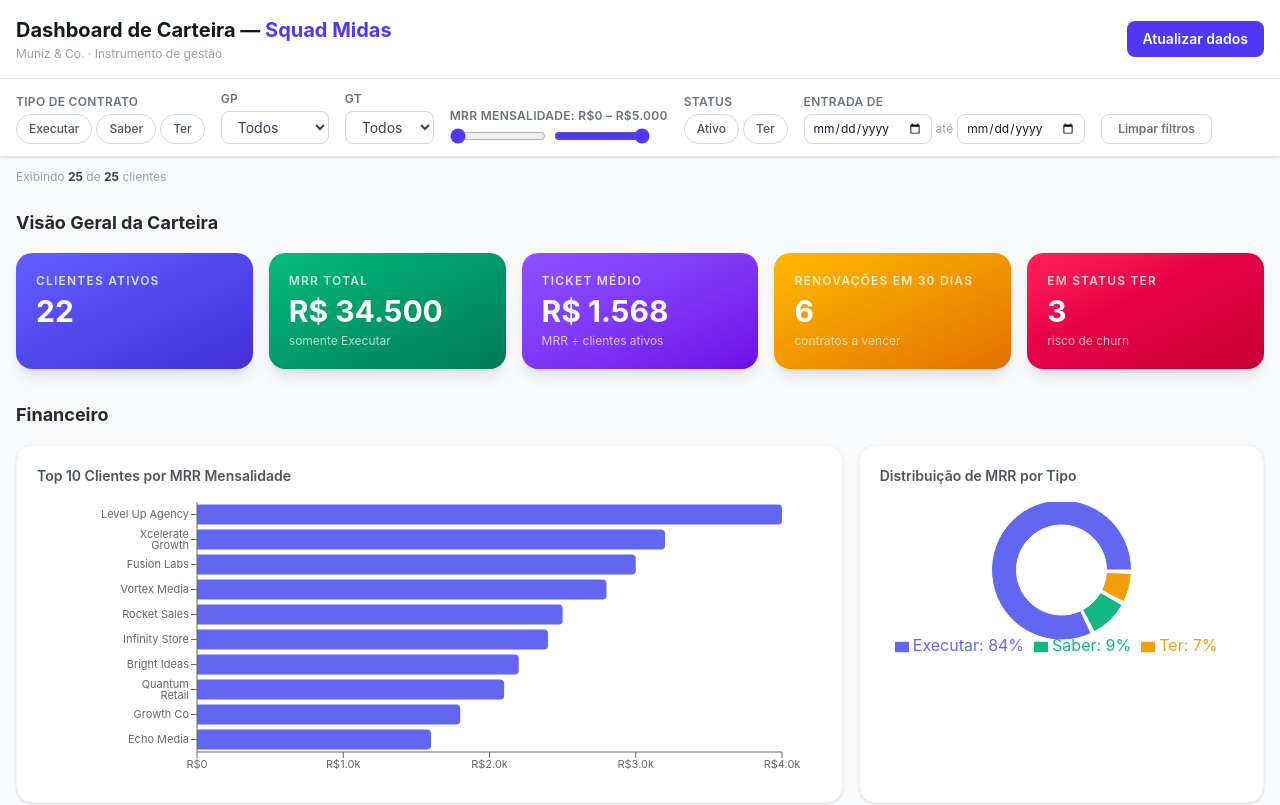
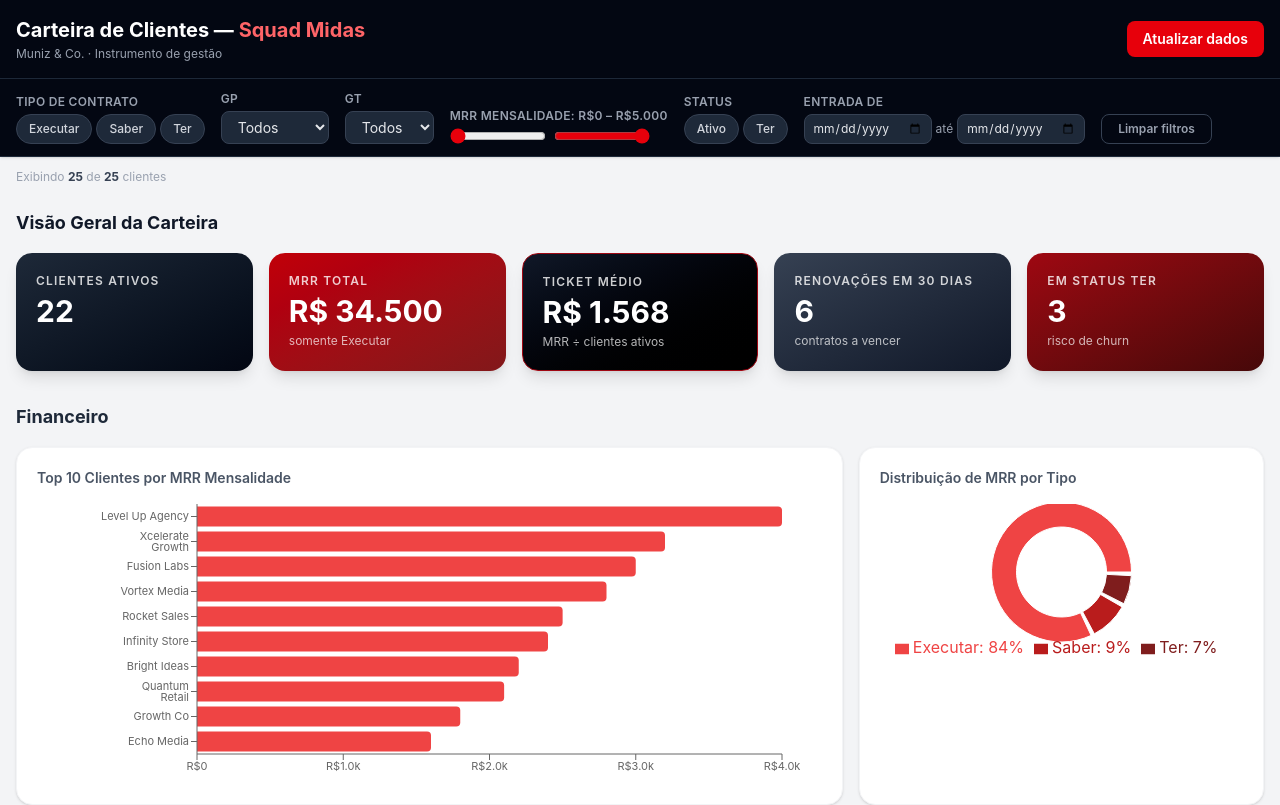
Before and after one commit to FVSilva/carteira-de-cliente, a React (Vite) app: page / in a window 1280 px wide. Shown: the top 805 px of the page. Built offline with nearby package versions, Linux system fonts and the light colour scheme.

Commit message:
style: tema preto e vermelho, renomear para Carteira de Clientes

```diff
--- a/package.json
+++ b/package.json
@@ -3,7 +3,7 @@
   "private": true,
   "version": "0.0.0",
   "type": "module",
-  "homepage": "https://felup.github.io/dashnovo",
+  "homepage": "https://FVSilva.github.io/dashnovo",
   "scripts": {
     "dev": "vite",
     "build": "vite build",
--- a/src/App.jsx
+++ b/src/App.jsx
@@ -29,14 +29,14 @@ export default function App() {
   const filtered = useMemo(() => applyFilters(data, filters), [data, filters]);
 
   return (
-    <div className="min-h-screen bg-gray-50">
+    <div className="min-h-screen bg-gray-100">
       {/* Header */}
-      <header className="bg-white border-b border-gray-200 shadow-sm">
+      <header className="bg-gray-950 border-b border-gray-800 shadow-sm">
         <div className="max-w-screen-2xl mx-auto px-4 py-4 flex items-center justify-between gap-4 flex-wrap">
           <div>
-            <h1 className="text-xl font-bold text-gray-900 m-0">
-              Dashboard de Carteira —{" "}
-              <span className="text-indigo-600">Squad Midas</span>
+            <h1 className="text-xl font-bold text-white m-0">
+              Carteira de Clientes —{" "}
+              <span className="text-red-400">Squad Midas</span>
             </h1>
             <p className="text-xs text-gray-400 mt-0.5">Muniz &amp; Co. · Instrumento de gestão</p>
           </div>
@@ -49,7 +49,7 @@ export default function App() {
             <button
               onClick={fetchData}
               disabled={loading}
-              className="px-4 py-2 text-sm font-semibold bg-indigo-600 text-white rounded-lg hover:bg-indigo-700 disabled:opacity-50 transition-colors"
+              className="px-4 py-2 text-sm font-semibold bg-red-600 text-white rounded-lg hover:bg-red-700 disabled:opacity-50 transition-colors"
             >
               {loading ? "Carregando..." : "Atualizar dados"}
             </button>
@@ -82,7 +82,7 @@ export default function App() {
       {/* Loading */}
       {loading && (
         <div className="max-w-screen-2xl mx-auto px-4 py-2">
-          <div className="bg-indigo-50 border border-indigo-200 rounded-lg p-3 text-sm text-indigo-700 animate-pulse">
+          <div className="bg-red-50 border border-red-200 rounded-lg p-3 text-sm text-red-700 animate-pulse">
             Buscando dados da planilha...
           </div>
         </div>
--- a/src/components/GlobalFilters.jsx
+++ b/src/components/GlobalFilters.jsx
@@ -32,13 +32,13 @@ export default function GlobalFilters({ data, filters, setFilters }) {
   }
 
   return (
-    <div className="bg-white border-b border-gray-200 sticky top-0 z-50 shadow-sm">
+    <div className="bg-gray-950 border-b border-gray-800 sticky top-0 z-50 shadow-sm">
       <div className="max-w-screen-2xl mx-auto px-4 py-3">
         <div className="flex flex-wrap gap-4 items-end">
 
           {/* Tipo de Contrato */}
           <div>
-            <label className="block text-xs font-semibold text-gray-500 uppercase tracking-wide mb-1">Tipo de Contrato</label>
+            <label className="block text-xs font-semibold text-gray-400 uppercase tracking-wide mb-1">Tipo de Contrato</label>
             <div className="flex gap-1">
               {tipos.map((t) => (
                 <button
@@ -46,8 +46,8 @@ export default function GlobalFilters({ data, filters, setFilters }) {
                   onClick={() => toggleList("tipoContrato", t)}
                   className={`px-3 py-1.5 text-xs rounded-full border font-medium transition-colors ${
                     filters.tipoContrato.includes(t)
-                      ? "bg-indigo-600 text-white border-indigo-600"
-                      : "bg-white text-gray-600 border-gray-300 hover:border-indigo-400"
+                      ? "bg-red-600 text-white border-red-600"
+                      : "bg-gray-800 text-gray-300 border-gray-700 hover:border-red-500"
                   }`}
                 >
                   {t}
@@ -58,11 +58,11 @@ export default function GlobalFilters({ data, filters, setFilters }) {
 
           {/* GP */}
           <div>
-            <label className="block text-xs font-semibold text-gray-500 uppercase tracking-wide mb-1">GP</label>
+            <label className="block text-xs font-semibold text-gray-400 uppercase tracking-wide mb-1">GP</label>
             <select
               value={filters.gp}
               onChange={(e) => setFilters((f) => ({ ...f, gp: e.target.value }))}
-              className="px-3 py-1.5 text-sm border border-gray-300 rounded-lg bg-white text-gray-700 focus:outline-none focus:ring-2 focus:ring-indigo-400"
+              className="px-3 py-1.5 text-sm border border-gray-700 rounded-lg bg-gray-800 text-gray-200 focus:outline-none focus:ring-2 focus:ring-red-500"
             >
               <option value="">Todos</option>
               {gps.map((g) => <option key={g} value={g}>{g}</option>)}
@@ -71,11 +71,11 @@ export default function GlobalFilters({ data, filters, setFilters }) {
 
           {/* GT */}
           <div>
-            <label className="block text-xs font-semibold text-gray-500 uppercase tracking-wide mb-1">GT</label>
+            <label className="block text-xs font-semibold text-gray-400 uppercase tracking-wide mb-1">GT</label>
             <select
               value={filters.gt}
               onChange={(e) => setFilters((f) => ({ ...f, gt: e.target.value }))}
-              className="px-3 py-1.5 text-sm border border-gray-300 rounded-lg bg-white text-gray-700 focus:outline-none focus:ring-2 focus:ring-indigo-400"
+              className="px-3 py-1.5 text-sm border border-gray-700 rounded-lg bg-gray-800 text-gray-200 focus:outline-none focus:ring-2 focus:ring-red-500"
             >
               <option value="">Todos</option>
               {gts.map((g) => <option key={g} value={g}>{g}</option>)}
@@ -84,7 +84,7 @@ export default function GlobalFilters({ data, filters, setFilters }) {
 
           {/* Faixa de MRR */}
           <div>
-            <label className="block text-xs font-semibold text-gray-500 uppercase tracking-wide mb-1">
+            <label className="block text-xs font-semibold text-gray-400 uppercase tracking-wide mb-1">
               MRR Mensalidade: R${filters.mrrMin.toLocaleString("pt-BR")} – R${filters.mrrMax.toLocaleString("pt-BR")}
             </label>
             <div className="flex gap-2 items-center">
@@ -95,7 +95,7 @@ export default function GlobalFilters({ data, filters, setFilters }) {
                 step={100}
                 value={filters.mrrMin}
                 onChange={(e) => setFilters((f) => ({ ...f, mrrMin: Math.min(Number(e.target.value), f.mrrMax - 100) }))}
-                className="w-24 accent-indigo-600"
+                className="w-24 accent-red-600"
               />
               <input
                 type="range"
@@ -104,14 +104,14 @@ export default function GlobalFilters({ data, filters, setFilters }) {
                 step={100}
                 value={filters.mrrMax}
                 onChange={(e) => setFilters((f) => ({ ...f, mrrMax: Math.max(Number(e.target.value), f.mrrMin + 100) }))}
-                className="w-24 accent-indigo-600"
+                className="w-24 accent-red-600"
               />
             </div>
           </div>
 
           {/* Status */}
           <div>
-            <label className="block text-xs font-semibold text-gray-500 uppercase tracking-wide mb-1">Status</label>
+            <label className="block text-xs font-semibold text-gray-400 uppercase tracking-wide mb-1">Status</label>
             <div className="flex gap-1">
               {allStatus.map((s) => (
                 <button
@@ -119,8 +119,8 @@ export default function GlobalFilters({ data, filters, setFilters }) {
                   onClick={() => toggleList("status", s)}
                   className={`px-3 py-1.5 text-xs rounded-full border font-medium transition-colors ${
                     filters.status.includes(s)
-                      ? "bg-emerald-600 text-white border-emerald-600"
-                      : "bg-white text-gray-600 border-gray-300 hover:border-emerald-400"
+                      ? "bg-red-700 text-white border-red-700"
+                      : "bg-gray-800 text-gray-300 border-gray-700 hover:border-red-500"
                   }`}
                 >
                   {s}
@@ -131,20 +131,20 @@ export default function GlobalFilters({ data, filters, setFilters }) {
 
           {/* Período de Entrada */}
           <div>
-            <label className="block text-xs font-semibold text-gray-500 uppercase tracking-wide mb-1">Entrada de</label>
+            <label className="block text-xs font-semibold text-gray-400 uppercase tracking-wide mb-1">Entrada de</label>
             <div className="flex gap-1 items-center">
               <input
                 type="date"
                 value={filters.dataInicio}
                 onChange={(e) => setFilters((f) => ({ ...f, dataInicio: e.target.value }))}
-                className="px-2 py-1.5 text-xs border border-gray-300 rounded-lg bg-white focus:outline-none focus:ring-2 focus:ring-indigo-400"
+                className="px-2 py-1.5 text-xs border border-gray-700 rounded-lg bg-gray-800 text-gray-200 focus:outline-none focus:ring-2 focus:ring-red-500"
               />
               <span className="text-gray-400 text-xs">até</span>
               <input
                 type="date"
                 value={filters.dataFim}
                 onChange={(e) => setFilters((f) => ({ ...f, dataFim: e.target.value }))}
-                className="px-2 py-1.5 text-xs border border-gray-300 rounded-lg bg-white focus:outline-none focus:ring-2 focus:ring-indigo-400"
+                className="px-2 py-1.5 text-xs border border-gray-700 rounded-lg bg-gray-800 text-gray-200 focus:outline-none focus:ring-2 focus:ring-red-500"
               />
             </div>
           </div>
@@ -152,7 +152,7 @@ export default function GlobalFilters({ data, filters, setFilters }) {
           {/* Reset */}
           <button
             onClick={resetFilters}
-            className="px-4 py-1.5 text-xs font-semibold text-gray-500 border border-gray-300 rounded-lg hover:bg-gray-50 transition-colors"
+            className="px-4 py-1.5 text-xs font-semibold text-gray-400 border border-gray-700 rounded-lg hover:bg-gray-800 transition-colors"
           >
             Limpar filtros
           </button>
--- a/src/components/Modulo1KPI.jsx
+++ b/src/components/Modulo1KPI.jsx
@@ -2,11 +2,11 @@ import { formatBRL, diasParaRenovacao } from "../utils/filters";
 
 function KPICard({ label, value, sub, color = "indigo" }) {
   const colors = {
-    indigo: "from-indigo-500 to-indigo-700",
-    emerald: "from-emerald-500 to-emerald-700",
-    amber: "from-amber-400 to-amber-600",
-    rose: "from-rose-500 to-rose-700",
-    violet: "from-violet-500 to-violet-700",
+    indigo: "from-gray-800 to-gray-950",
+    emerald: "from-red-700 to-red-900",
+    amber: "from-gray-700 to-gray-900",
+    rose: "from-red-800 to-red-950",
+    violet: "from-gray-900 to-black border border-red-800",
   };
   return (
     <div className={`bg-gradient-to-br ${colors[color]} rounded-2xl p-5 text-white shadow-lg`}>
@@ -30,7 +30,7 @@ export default function Modulo1KPI({ data }) {
 
   return (
     <section>
-      <h2 className="text-lg font-bold text-gray-800 mb-4">Visão Geral da Carteira</h2>
+      <h2 className="text-lg font-bold text-gray-900 mb-4">Visão Geral da Carteira</h2>
       <div className="grid grid-cols-2 md:grid-cols-3 lg:grid-cols-5 gap-4">
         <KPICard label="Clientes ativos" value={ativos.length} color="indigo" />
         <KPICard label="MRR Total" value={formatBRL(mrrTotal)} sub="somente Executar" color="emerald" />
--- a/src/components/Modulo2Financeiro.jsx
+++ b/src/components/Modulo2Financeiro.jsx
@@ -4,7 +4,7 @@ import {
 } from "recharts";
 import { formatBRL, formatBRLShort, uniqueValues } from "../utils/filters";
 
-const COLORS = ["#6366f1", "#10b981", "#f59e0b", "#ef4444", "#8b5cf6", "#06b6d4"];
+const COLORS = ["#ef4444", "#b91c1c", "#7f1d1d", "#dc2626", "#991b1b", "#450a0a"];
 
 function CustomTooltipBRL({ active, payload, label }) {
   if (!active || !payload?.length) return null;
@@ -59,7 +59,7 @@ export default function Modulo2Financeiro({ data }) {
               <XAxis type="number" tickFormatter={formatBRLShort} tick={{ fontSize: 11 }} />
               <YAxis type="category" dataKey="name" tick={{ fontSize: 11 }} width={100} />
               <Tooltip content={<CustomTooltipBRL />} />
-              <Bar dataKey="mrr" fill="#6366f1" radius={[0, 4, 4, 0]} />
+              <Bar dataKey="mrr" fill="#ef4444" radius={[0, 4, 4, 0]} />
             </BarChart>
           </ResponsiveContainer>
         </div>
@@ -86,7 +86,7 @@ export default function Modulo2Financeiro({ data }) {
               <XAxis dataKey="name" tick={{ fontSize: 12 }} />
               <YAxis tickFormatter={formatBRLShort} tick={{ fontSize: 11 }} />
               <Tooltip content={<CustomTooltipBRL />} />
-              <Bar dataKey="mrrMedio" fill="#10b981" radius={[4, 4, 0, 0]} />
+              <Bar dataKey="mrrMedio" fill="#dc2626" radius={[4, 4, 0, 0]} />
             </BarChart>
           </ResponsiveContainer>
         </div>
--- a/src/components/Modulo3Churn.jsx
+++ b/src/components/Modulo3Churn.jsx
@@ -42,7 +42,7 @@ export default function Modulo3Churn({ data }) {
               <XAxis dataKey="faixa" tick={{ fontSize: 10 }} />
               <YAxis allowDecimals={false} tick={{ fontSize: 11 }} />
               <Tooltip />
-              <Bar dataKey="qtd" fill="#8b5cf6" radius={[4, 4, 0, 0]} name="Clientes" />
+              <Bar dataKey="qtd" fill="#ef4444" radius={[4, 4, 0, 0]} name="Clientes" />
             </BarChart>
           </ResponsiveContainer>
         </div>
--- a/src/components/Modulo4Carga.jsx
+++ b/src/components/Modulo4Carga.jsx
@@ -7,7 +7,7 @@ const FUNCAO_LABEL = { gp: "GP", gt: "GT", designer: "Designer", copywriter: "Co
 function getColor(count) {
   if (count > 20) return "#ef4444";
   if (count > 15) return "#f59e0b";
-  return "#6366f1";
+  return "#374151";
 }
 
 export default function Modulo4Carga({ data }) {
@@ -48,8 +48,8 @@ export default function Modulo4Carga({ data }) {
                 onClick={() => setFuncao(f)}
                 className={`px-3 py-1 text-xs rounded-full font-semibold transition-colors ${
                   funcao === f
-                    ? "bg-indigo-600 text-white"
-                    : "bg-gray-100 text-gray-600 hover:bg-gray-200"
+                    ? "bg-red-600 text-white"
+                    : "bg-gray-800 text-gray-300 hover:bg-gray-700"
                 }`}
               >
                 {FUNCAO_LABEL[f]}
@@ -84,7 +84,7 @@ export default function Modulo4Carga({ data }) {
           </ResponsiveContainer>
 
           <div className="flex gap-3 text-xs mt-2">
-            <span className="flex items-center gap-1"><span className="w-3 h-3 rounded-full bg-indigo-500 inline-block" /> Normal</span>
+            <span className="flex items-center gap-1"><span className="w-3 h-3 rounded-full bg-gray-700 inline-block" /> Normal</span>
             <span className="flex items-center gap-1"><span className="w-3 h-3 rounded-full bg-amber-400 inline-block" /> &gt;15 clientes</span>
             <span className="flex items-center gap-1"><span className="w-3 h-3 rounded-full bg-red-500 inline-block" /> &gt;20 clientes</span>
           </div>
@@ -112,7 +112,7 @@ export default function Modulo4Carga({ data }) {
                       <td key={gt} className="p-1.5 border border-gray-100 text-center">
                         {val > 0 ? (
                           <span className={`inline-flex items-center justify-center w-7 h-7 rounded-full text-xs font-bold ${
-                            val > 5 ? "bg-indigo-100 text-indigo-700" : "bg-gray-100 text-gray-600"
+                            val > 5 ? "bg-red-100 text-red-700" : "bg-gray-100 text-gray-600"
                           }`}>
                             {val}
                           </span>
--- a/src/components/Modulo5Tabela.jsx
+++ b/src/components/Modulo5Tabela.jsx
@@ -71,13 +71,13 @@ export default function Modulo5Tabela({ data }) {
             placeholder="Buscar por cliente..."
             value={busca}
             onChange={(e) => setBusca(e.target.value)}
-            className="px-3 py-2 text-sm border border-gray-300 rounded-lg w-64 focus:outline-none focus:ring-2 focus:ring-indigo-400"
+            className="px-3 py-2 text-sm border border-gray-300 rounded-lg w-64 focus:outline-none focus:ring-2 focus:ring-red-500"
           />
           <div className="flex items-center gap-3">
             <span className="text-xs text-gray-400">{rows.length} registros</span>
             <button
               onClick={() => exportCSV(rows)}
-              className="px-4 py-2 text-xs font-semibold bg-indigo-600 text-white rounded-lg hover:bg-indigo-700 transition-colors"
+              className="px-4 py-2 text-xs font-semibold bg-red-600 text-white rounded-lg hover:bg-red-700 transition-colors"
             >
               Exportar CSV
             </button>
@@ -91,7 +91,7 @@ export default function Modulo5Tabela({ data }) {
                   <th
                     key={c.key}
                     onClick={() => handleSort(c.key)}
-                    className={`px-3 py-2.5 text-left text-gray-500 font-semibold cursor-pointer select-none whitespace-nowrap hover:text-indigo-600 ${
+                    className={`px-3 py-2.5 text-left text-gray-500 font-semibold cursor-pointer select-none whitespace-nowrap hover:text-red-600 ${
                       c.numeric ? "text-right" : ""
                     }`}
                   >
```
